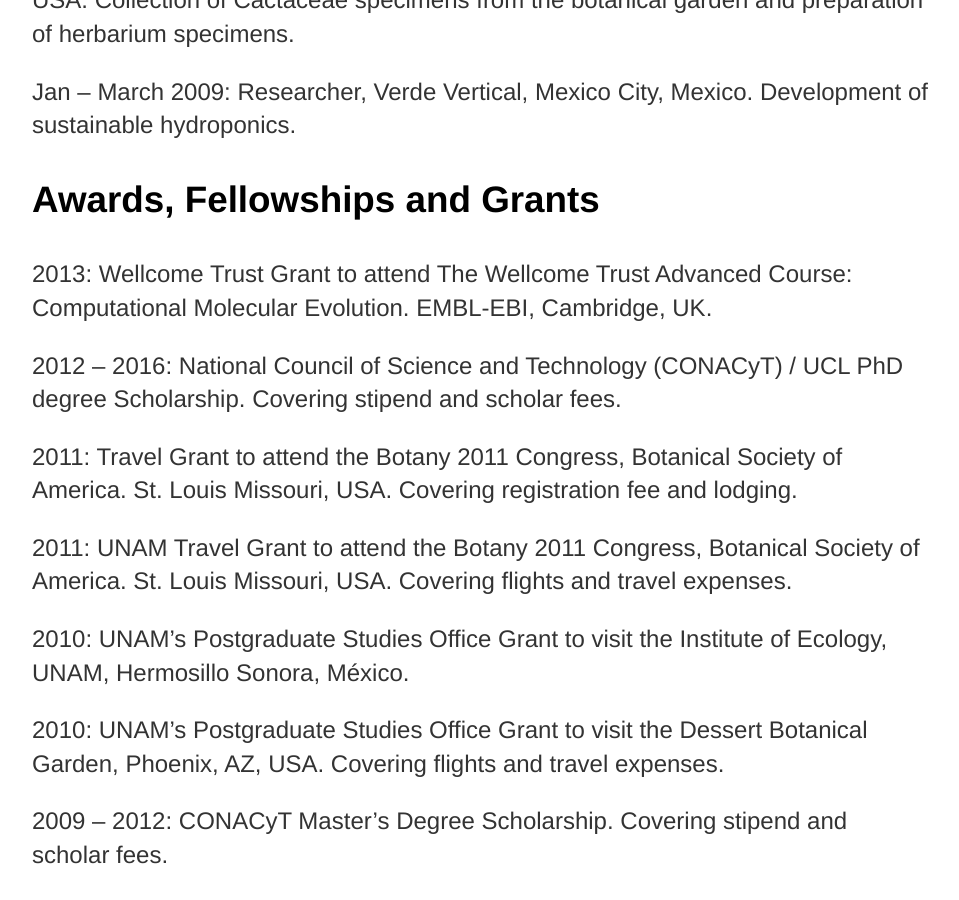
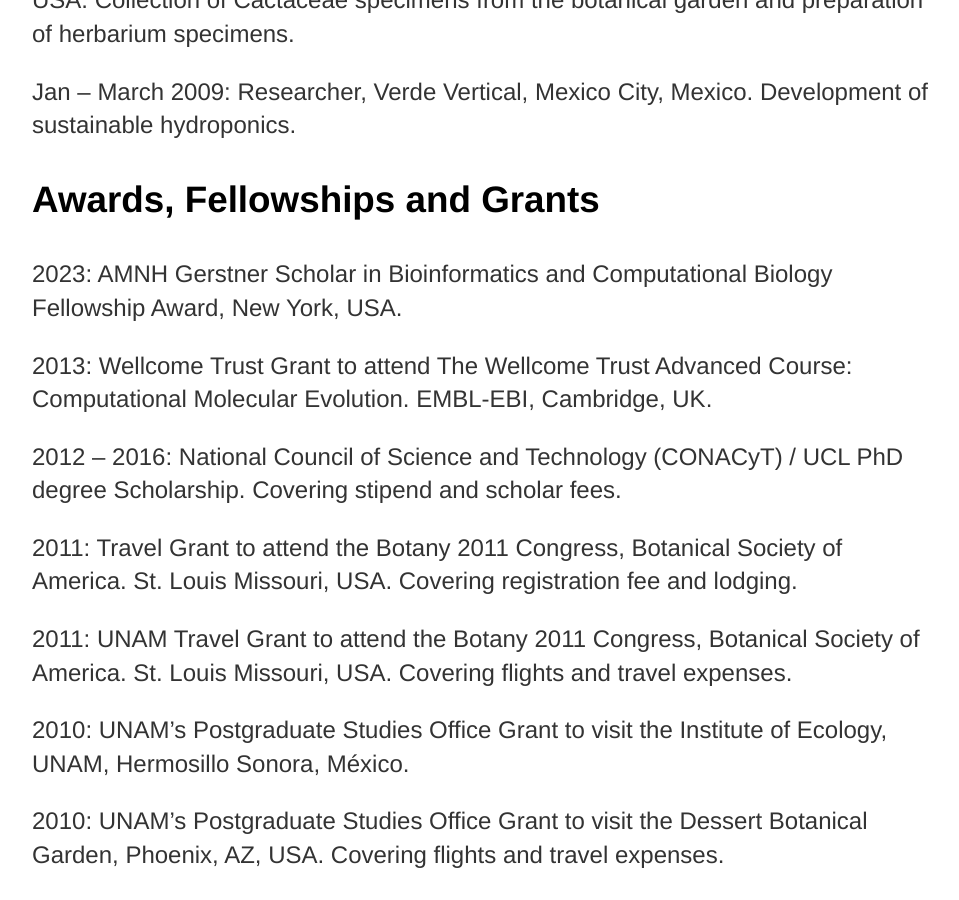
Before and after one commit to josebarbamontoya/josebarbamontoya.github.io, a Jekyll site: the page built from about/index.html, in a window 1280 px wide and 900 px high, scrolled down 2225 px. Shown: the whole window, without its empty margins (160-1119 px from the left). Built offline with Jekyll 4.4.1, drawn with Linux system fonts in a browser that asks for light colours.

Commit message:
Update index.html

```diff
--- a/about/index.html
+++ b/about/index.html
@@ -28,6 +28,7 @@
 			<p>Jan – March 2009: Researcher, Verde Vertical, Mexico City, Mexico. Development of sustainable hydroponics.
 
 	<h3>Awards, Fellowships and Grants</h3>
+			<p>2023: AMNH Gerstner Scholar in Bioinformatics and Computational Biology Fellowship Award, New York, USA.
 			<p>2013: Wellcome Trust Grant to attend The Wellcome Trust Advanced Course: Computational Molecular Evolution. EMBL-EBI, Cambridge, UK.
 			<p>2012 – 2016: National Council of Science and Technology (CONACyT) / UCL PhD degree Scholarship. Covering stipend and scholar fees.
 			<p>2011: Travel Grant to attend the Botany 2011 Congress, Botanical Society of America. St. Louis Missouri, USA. Covering registration fee and lodging.
```
